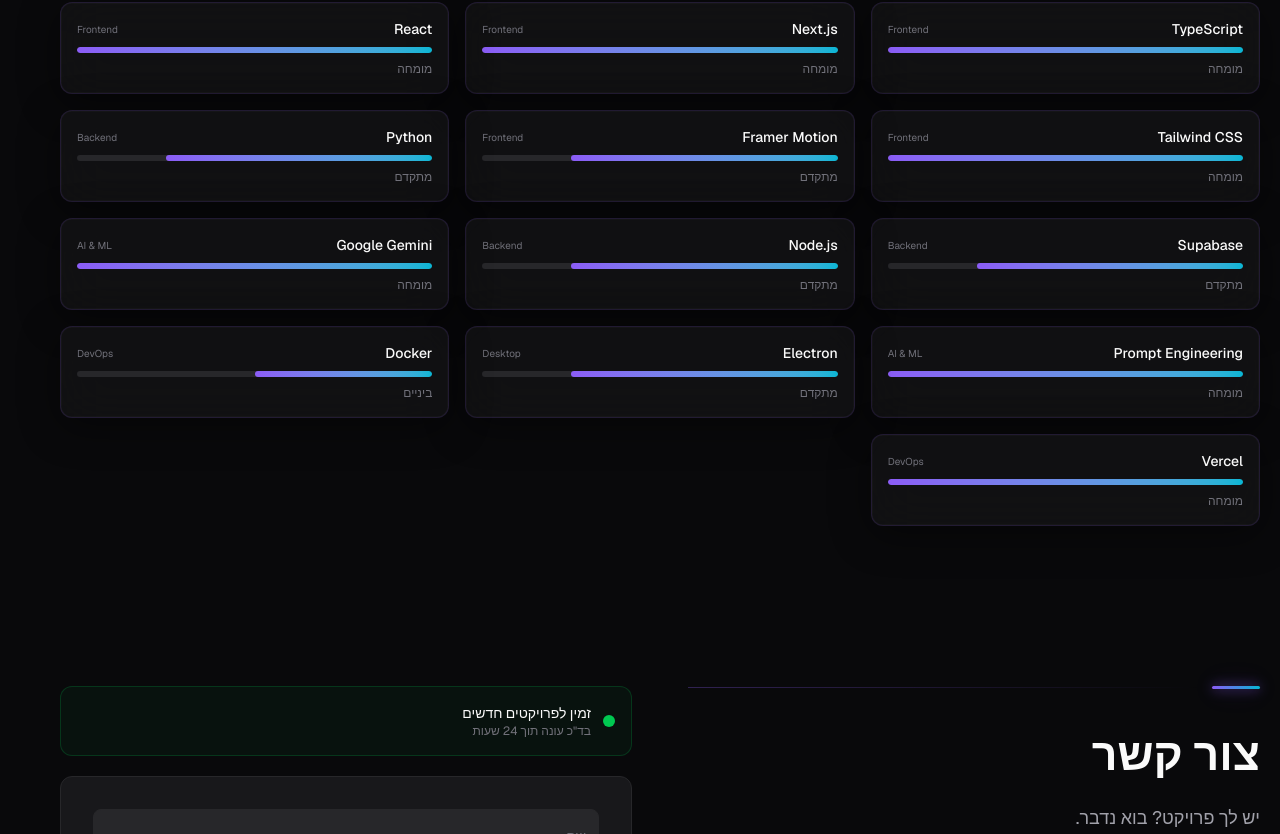
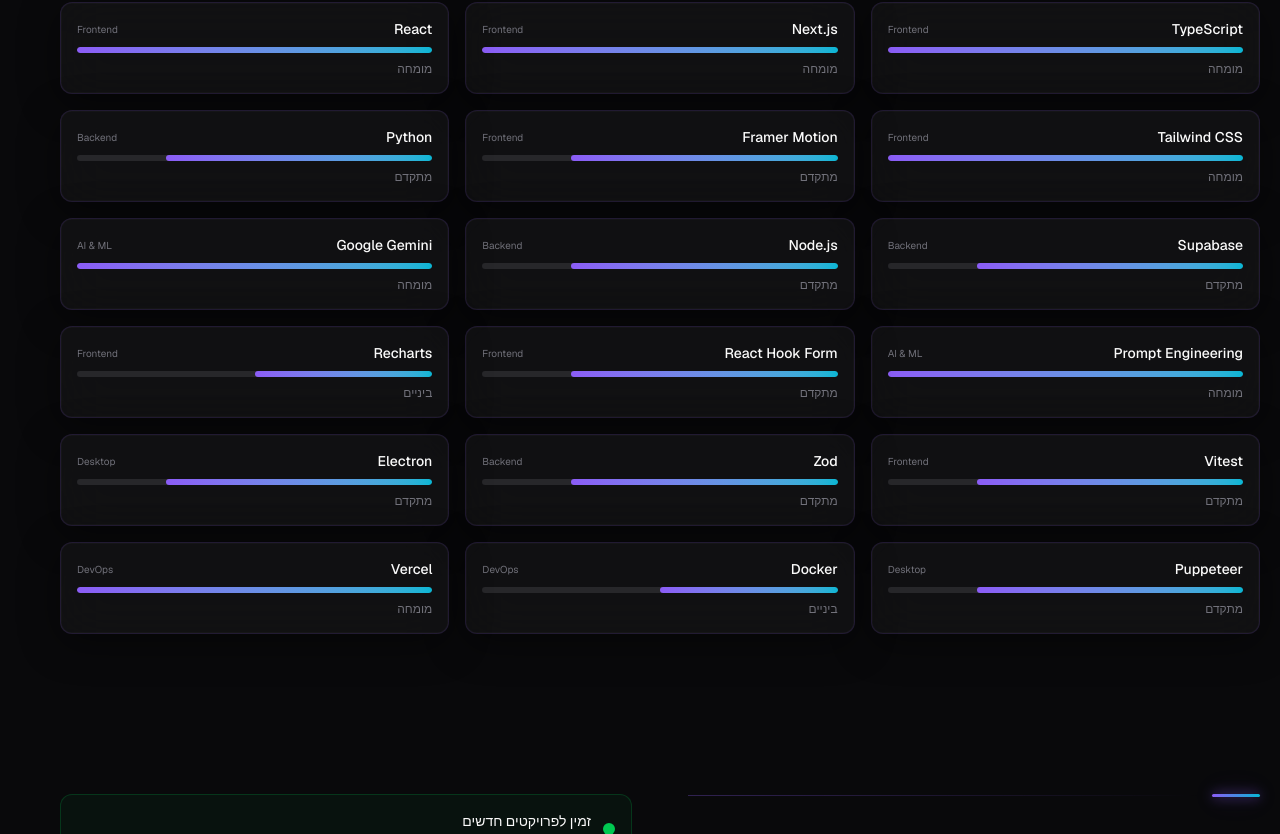
Before and after one commit to Bobikobi/elad-portfolio, a Next.js app: page / in a window 1280 px wide. Shown: the part 3870-4704 px from the top of the page. Built offline with nearby package versions, Linux system fonts and the light colour scheme; no server answers.

Commit message:
content: add Vitest, React Hook Form, Recharts, Zod, Puppeteer to TechStack (#12)
Co-authored-by: Elad <eladeladsaa@gmail.com>

```diff
--- a/src/components/sections/TechStack.tsx
+++ b/src/components/sections/TechStack.tsx
@@ -27,7 +27,12 @@ const skills: Skill[] = [
   { name: 'Node.js', level: 'advanced', years: 2, projects: 7, category: 'Backend' },
   { name: 'Google Gemini', level: 'expert', years: 2, projects: 6, category: 'AI & ML' },
   { name: 'Prompt Engineering', level: 'expert', years: 2, projects: 9, category: 'AI & ML' },
+  { name: 'React Hook Form', level: 'advanced', years: 2, projects: 2, category: 'Frontend' },
+  { name: 'Recharts', level: 'intermediate', years: 1, projects: 2, category: 'Frontend' },
+  { name: 'Vitest', level: 'advanced', years: 1, projects: 3, category: 'Frontend' },
+  { name: 'Zod', level: 'advanced', years: 2, projects: 3, category: 'Backend' },
   { name: 'Electron', level: 'advanced', years: 1, projects: 2, category: 'Desktop' },
+  { name: 'Puppeteer', level: 'advanced', years: 2, projects: 2, category: 'Desktop' },
   { name: 'Docker', level: 'intermediate', years: 1, projects: 3, category: 'DevOps' },
   { name: 'Vercel', level: 'expert', years: 3, projects: 10, category: 'DevOps' },
 ];
```
